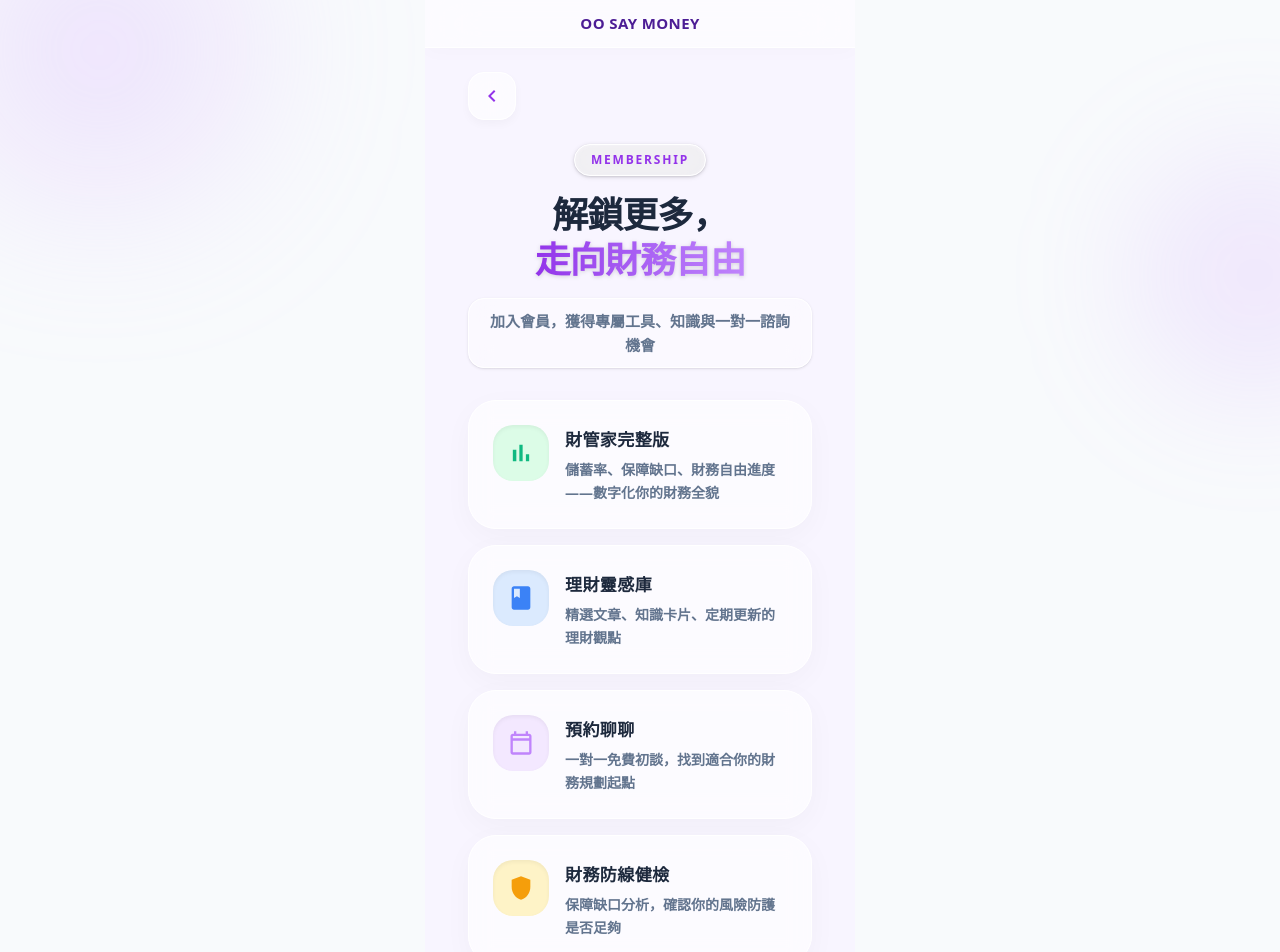
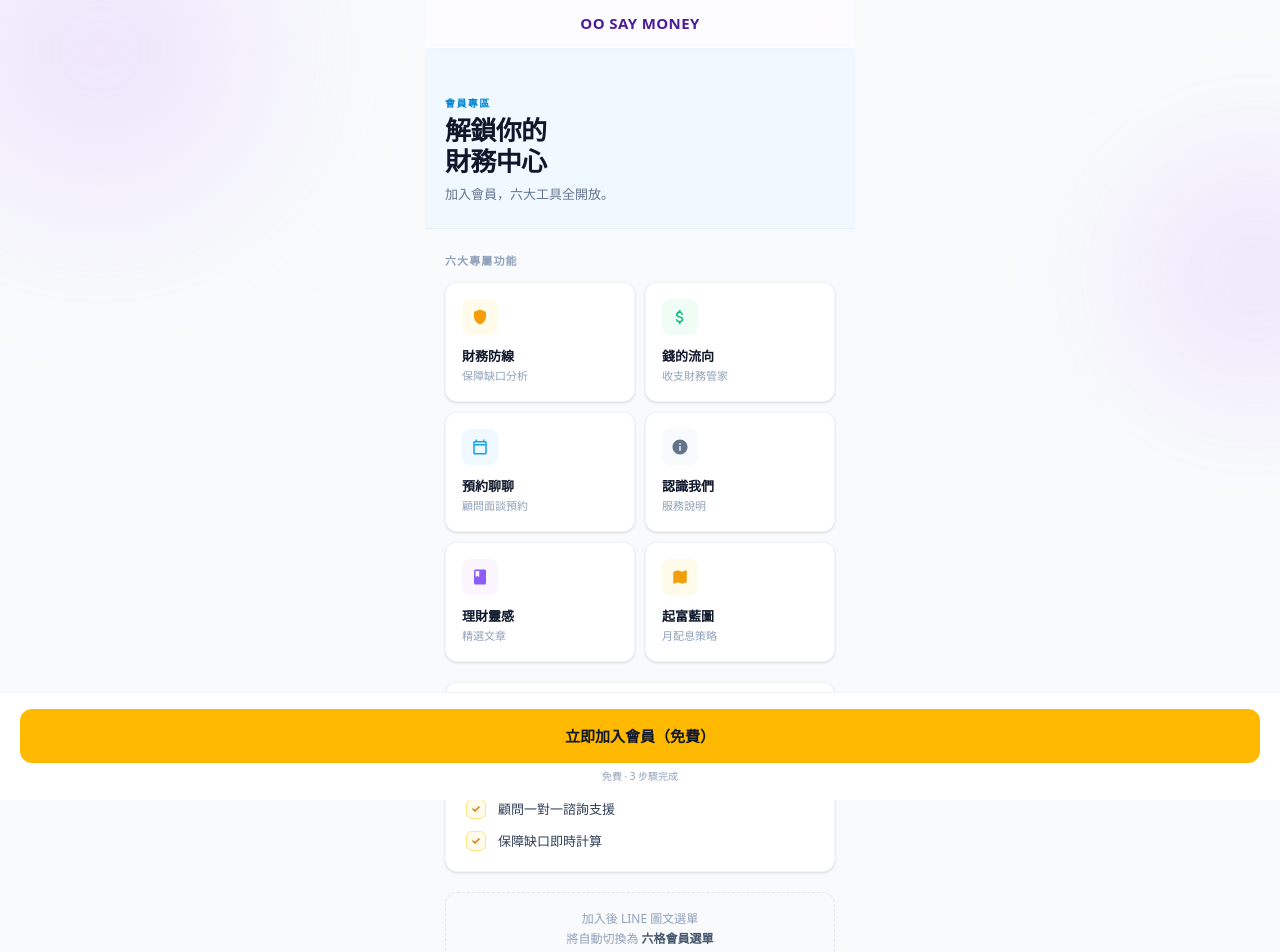
Before and after one commit to 215Steven/OO-SAY-MONEY, a React (Vite) app: page /unlock in a window 1280 px wide. Shown: the top 952 px of the page. Built offline with nearby package versions, Linux system fonts and the light colour scheme.

Commit message:
feat: update UnlockPage - sky-50 header, 2x3 feature preview grid, benefits list

```diff
--- a/src/pages/UnlockPage.tsx
+++ b/src/pages/UnlockPage.tsx
@@ -1,68 +1,118 @@
+import { motion } from "motion/react";
 import { Ic } from "@/src/components/Icons";
-import { motion } from "motion/react";
 
-export const UnlockPage = ({ onBack, onJoin }: any) => (
-  <div className="min-h-[100dvh] pb-10 flex flex-col relative overflow-hidden bg-transparent items-center">
+const FEATURES = [
+  { key: "defense",     label: "財務防線", sub: "保障缺口分析",  icon: "shield",   color: "#f59e0b", bg: "#fffbeb" },
+  { key: "money-flow",  label: "錢的流向", sub: "收支財務管家",  icon: "money",    color: "#10b981", bg: "#f0fdf4" },
+  { key: "appointment", label: "預約聊聊", sub: "顧問面談預約",  icon: "calendar", color: "#0ea5e9", bg: "#f0f9ff" },
+  { key: "about",       label: "認識我們", sub: "服務說明",      icon: "info",     color: "#64748b", bg: "#f8fafc" },
+  { key: "inspiration", label: "理財靈感", sub: "精選文章",      icon: "book",     color: "#8b5cf6", bg: "#faf5ff" },
+  { key: "blueprint",   label: "起富藍圖", sub: "月配息策略",    icon: "map",      color: "#f59e0b", bg: "#fffbeb" },
+];
 
-    <div className="relative pt-6 px-5 pb-8 flex flex-col items-center w-full max-w-sm">
+const BENEFITS = [
+  "完全免費，無隱藏費用",
+  "個人化財務分析報告",
+  "顧問一對一諮詢支援",
+  "保障缺口即時計算",
+];
 
-      <div className="flex items-center justify-start w-full mb-6 relative z-10">
-        <button onClick={onBack} className="bg-white/60 backdrop-blur-md border border-white rounded-[16px] w-12 h-12 flex items-center justify-center cursor-pointer shadow-[0_4px_10px_rgba(0,0,0,0.03)] transition-all hover:bg-white active:scale-95">
-          <Ic n="back" color="#9333ea" size={24} />
-        </button>
+export const UnlockPage = ({ onJoin }: { onJoin: () => void }) => {
+  return (
+    <div className="min-h-[100dvh] bg-slate-50 font-sans pb-28">
+
+      {/* ── 頂部標題帶（全寬、無圓角） ── */}
+      <div className="bg-sky-50 border-b border-sky-100 px-5 pt-12 pb-6">
+        <div className="text-[10px] font-bold text-sky-600 uppercase tracking-[0.14em] mb-1">
+          會員專區
+        </div>
+        <h1 className="text-[26px] font-extrabold text-slate-900 leading-[1.2] tracking-[-0.025em]">
+          解鎖你的<br />財務中心
+        </h1>
+        <p className="text-[13px] text-slate-500 mt-2">
+          加入會員，六大工具全開放。
+        </p>
       </div>
 
-      <motion.div initial={{ opacity: 0, y: 10 }} animate={{ opacity: 1, y: 0 }} transition={{ duration: 0.4 }} className="relative z-10 text-center w-full">
-        <div className="inline-block text-[12px] font-black text-[#9333ea] tracking-[0.15em] mb-4 bg-white/60 backdrop-blur-md px-4 py-1.5 rounded-full shadow-sm border border-white uppercase drop-shadow-sm">
-          MEMBERSHIP
-        </div>
-        <div className="text-[36px] font-black text-slate-800 leading-tight tracking-tight mb-4">
-          解鎖更多，<br/><span className="text-transparent bg-clip-text bg-gradient-to-r from-[#9333ea] to-[#c084fc] drop-shadow-sm">走向財務自由</span>
-        </div>
-        <div className="text-[15px] text-slate-500 leading-relaxed font-bold px-5 py-2.5 bg-white/40 backdrop-blur-md rounded-2xl border border-white inline-block shadow-sm">
-          加入會員，獲得專屬工具、知識與一對一諮詢機會
-        </div>
-      </motion.div>
-    </div>
+      <div className="px-5 pt-6 flex flex-col gap-5">
 
-    <div className="px-5 relative z-20 flex flex-col gap-4 w-full max-w-sm">
-      {[
-        { icon:"chart",    title:"財管家完整版",  desc:"儲蓄率、保障缺口、財務自由進度——數字化你的財務全貌", color:"#10b981", bg:"#dcfce7" },
-        { icon:"book",     title:"理財靈感庫",    desc:"精選文章、知識卡片、定期更新的理財觀點", color:"#3b82f6", bg:"#dbeafe" },
-        { icon:"calendar", title:"預約聊聊",      desc:"一對一免費初談，找到適合你的財務規劃起點", color:"#c084fc", bg:"#f3e8ff" },
-        { icon:"shield",   title:"財務防線健檢",  desc:"保障缺口分析，確認你的風險防護是否足夠", color:"#f59e0b", bg:"#fef3c7" },
-        { icon:"map",      title:"啟富藍圖",      desc:"從現況到目標，規劃你的財務自由路線", color:"#0ea5e9", bg:"#e0f2fe" },
-        { icon:"star",     title:"最新動態",      desc:"市場資訊、財務規劃建議、即時通知", color:"#ef4444", bg:"#fee2e2" },
-      ].map((item, i) => (
+        {/* 六格功能預覽 */}
         <motion.div
-          initial={{ opacity: 0, y: 20 }} animate={{ opacity: 1, y: 0 }} transition={{ duration: 0.3, delay: i * 0.05 + 0.1 }}
-          key={item.title}
-          className="bg-white/60 backdrop-blur-md rounded-[28px] p-6 flex items-start gap-4 shadow-[0_8px_30px_rgba(0,0,0,0.03)] border border-white transition-all hover:bg-white hover:shadow-[0_15px_40px_rgba(147,51,234,0.08)] hover:-translate-y-1 hover:border-[#e9d5ff] group"
+          initial={{ opacity: 0, y: 12 }}
+          animate={{ opacity: 1, y: 0 }}
+          transition={{ duration: 0.3 }}
         >
-          <div className="w-14 h-14 rounded-[20px] flex items-center justify-center shrink-0 shadow-inner group-hover:scale-110 transition-transform" style={{ backgroundColor: item.bg, color: item.color }}>
-            <Ic n={item.icon} size={28} color="currentColor" />
+          <div className="text-[11px] font-bold text-slate-400 uppercase tracking-widest mb-3">
+            六大專屬功能
           </div>
-          <div className="pt-0.5">
-            <div className="text-[17px] font-black text-slate-800 tracking-wide mb-1.5">{item.title}</div>
-            <div className="text-[14px] text-slate-500 leading-relaxed font-semibold">{item.desc}</div>
+          <div className="grid grid-cols-2 gap-2.5">
+            {FEATURES.map((f, i) => (
+              <motion.div
+                key={f.key}
+                initial={{ opacity: 0, y: 8 }}
+                animate={{ opacity: 1, y: 0 }}
+                transition={{ duration: 0.25, delay: 0.05 + i * 0.05 }}
+                className="bg-white border border-slate-100 rounded-xl p-4 shadow-sm"
+              >
+                <div
+                  className="w-9 h-9 rounded-lg flex items-center justify-center mb-3"
+                  style={{ background: f.bg }}
+                >
+                  <Ic n={f.icon} size={18} color={f.color} />
+                </div>
+                <div className="text-[13px] font-extrabold text-slate-900 mb-0.5">{f.label}</div>
+                <div className="text-[11px] text-slate-400">{f.sub}</div>
+              </motion.div>
+            ))}
           </div>
         </motion.div>
-      ))}
 
-      <motion.div initial={{ opacity: 0, y: 20 }} animate={{ opacity: 1, y: 0 }} transition={{ duration: 0.4, delay: 0.4 }} className="bg-gradient-to-br from-[#c084fc] to-[#9333ea] rounded-[32px] p-8 mt-4 text-center shadow-[0_15px_40px_rgba(147,51,234,0.3)] relative overflow-hidden border border-[#e9d5ff]">
-        <div className="absolute top-[-20%] right-[-10%] w-[150px] h-[150px] bg-white/30 rounded-full blur-[40px] pointer-events-none" />
-        <div className="absolute bottom-[-20%] left-[-10%] w-[120px] h-[120px] bg-[#fdf4ff]/40 rounded-full blur-[30px] pointer-events-none" />
+        {/* Benefits */}
+        <motion.div
+          initial={{ opacity: 0, y: 12 }}
+          animate={{ opacity: 1, y: 0 }}
+          transition={{ duration: 0.3, delay: 0.35 }}
+          className="bg-white border border-slate-100 rounded-xl p-5 shadow-sm"
+        >
+          <div className="text-[11px] font-bold text-slate-400 uppercase tracking-widest mb-4">
+            加入後你將獲得
+          </div>
+          {BENEFITS.map((b, i) => (
+            <div key={i} className="flex items-center gap-3 mb-3 last:mb-0">
+              <div className="w-5 h-5 rounded-md bg-amber-50 flex items-center justify-center flex-shrink-0 border border-amber-200">
+                <svg width="10" height="10" viewBox="0 0 10 10" fill="none">
+                  <path d="M2 5l2 2 4-4" stroke="#d97706" strokeWidth="1.5" strokeLinecap="round" strokeLinejoin="round"/>
+                </svg>
+              </div>
+              <span className="text-[13px] text-slate-700 font-medium">{b}</span>
+            </div>
+          ))}
+        </motion.div>
 
-        <div className="relative z-10 w-full">
-          <div className="text-[20px] font-black text-white mb-2 tracking-wide text-shadow-sm">免費加入，立即開始</div>
-          <div className="text-[14px] text-[#faf5ff] font-semibold mb-6 leading-relaxed">
-            透過 LINE 授權註冊，選擇您的身份<br/>即刻解鎖完整會員功能
+        {/* 切換說明 */}
+        <motion.div
+          initial={{ opacity: 0, y: 12 }}
+          animate={{ opacity: 1, y: 0 }}
+          transition={{ duration: 0.3, delay: 0.42 }}
+          className="border border-dashed border-slate-200 rounded-xl p-4 text-center"
+        >
+          <div className="text-[12px] text-slate-400 leading-relaxed">
+            加入後 LINE 圖文選單<br />
+            將自動切換為 <span className="font-bold text-slate-600">六格會員選單</span>
           </div>
-          <button onClick={onJoin} className="w-full bg-white text-[#9333ea] border-0 rounded-[20px] py-4.5 text-[16px] font-black cursor-pointer shadow-[0_8px_20px_rgba(0,0,0,0.15)] transition-all hover:scale-[1.02] active:scale-95 flex items-center justify-center gap-2">
-            登入 / 註冊會員 <Ic n="arrowRight" size={18} color="currentColor" />
-          </button>
-        </div>
-      </motion.div>
+        </motion.div>
+      </div>
+
+      {/* ── 底部固定 CTA ── */}
+      <div className="fixed bottom-0 left-0 right-0 bg-white border-t border-slate-100 px-5 py-4 z-50">
+        <button
+          onClick={onJoin}
+          className="w-full bg-amber-400 text-slate-900 border-0 rounded-xl py-4 text-[15px] font-extrabold cursor-pointer active:scale-[0.98] transition-transform"
+        >
+          立即加入會員（免費）
+        </button>
+        <div className="text-[10px] text-slate-400 text-center mt-1.5">免費 · 3 步驟完成</div>
+      </div>
     </div>
-  </div>
-);
+  );
+};
```
